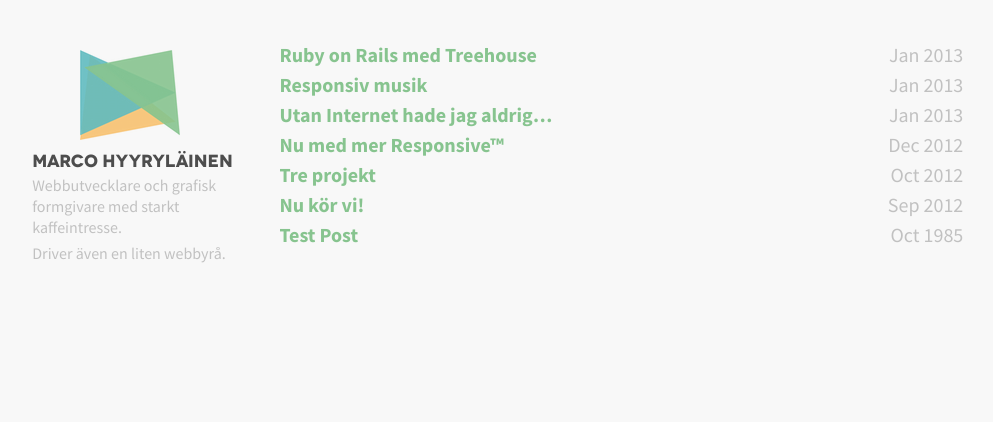
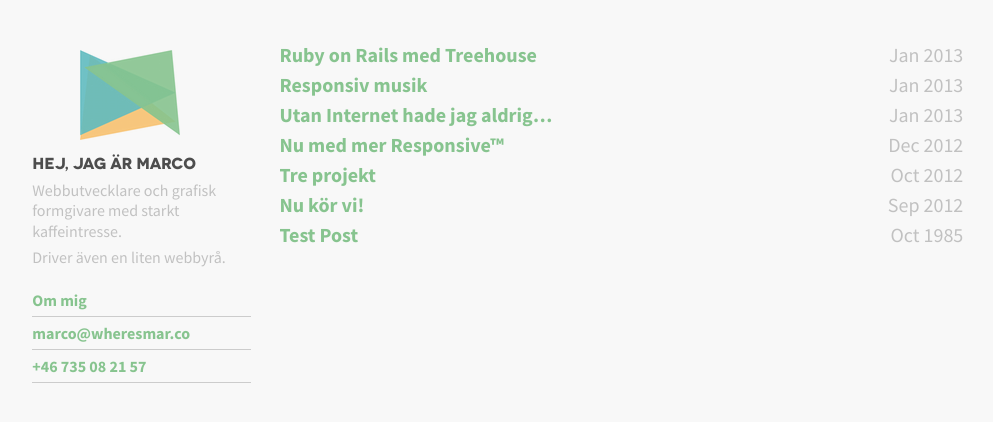
Before and after one commit to WheresMarco/WheresMarco, a Jekyll site: the page built from index.html, in a window 1280 px wide. Shown: the top 422 px of the page, without its empty margins (138-1131 px from the left). Built offline with Jekyll 4.4.1, drawn with Linux system fonts in a browser that asks for light colours; Markdown is read by kramdown in place of the engine named in the settings.

Commit message:
Last commit before new style. Here we go again

```diff
--- a/_layouts/layout.html
+++ b/_layouts/layout.html
@@ -19,8 +19,14 @@
 		<div class="grids">
 			<aside class="grid-3">
 	  			<div class="logo"></div>
-	  			<h1><a href="/">Marco Hyyryläinen</a></h1>
+	  			<p><span>Hej, jag är Marco</span></p>
 	  			<p>Webbutvecklare och grafisk formgivare med starkt kaffeintresse.</p><p>Driver även en liten webbyrå.</p>
+
+	  			<ul>
+	  				<li><a href="#">Om mig</a></li>
+	  				<li><a href="#">marco@wheresmar.co</a></li>
+	  				<li><a href="#">+46 735 08 21 57</a></li>
+	  			</ul>
 	    	</aside>
 
 	    	{{ content }}
--- a/style.css
+++ b/style.css
@@ -188,18 +188,23 @@ aside .logo {
     height: 100px; }
   aside .logo h1 {
     display: none; }
-aside h1 {
+aside span {
   font-weight: normal;
   font-style: normal;
   font-family: "Novecentowide-Bold-webfont", sans-serif;
-  font-size: 1.1em; }
-  aside h1 a {
+  color: #4D4D4D; }
+  aside span a {
     color: #4D4D4D;
     font-weight: normal; }
 aside p {
   line-height: 1.3em;
   margin-top: 0.3em;
   color: #C1C1C1; }
+aside ul {
+  margin-top: 1em; }
+  aside ul li {
+    padding: 0.5em 0;
+    border-bottom: 0.1em solid #cccccc; }
 
 .archive li {
   font-size: 1.25em;
```
